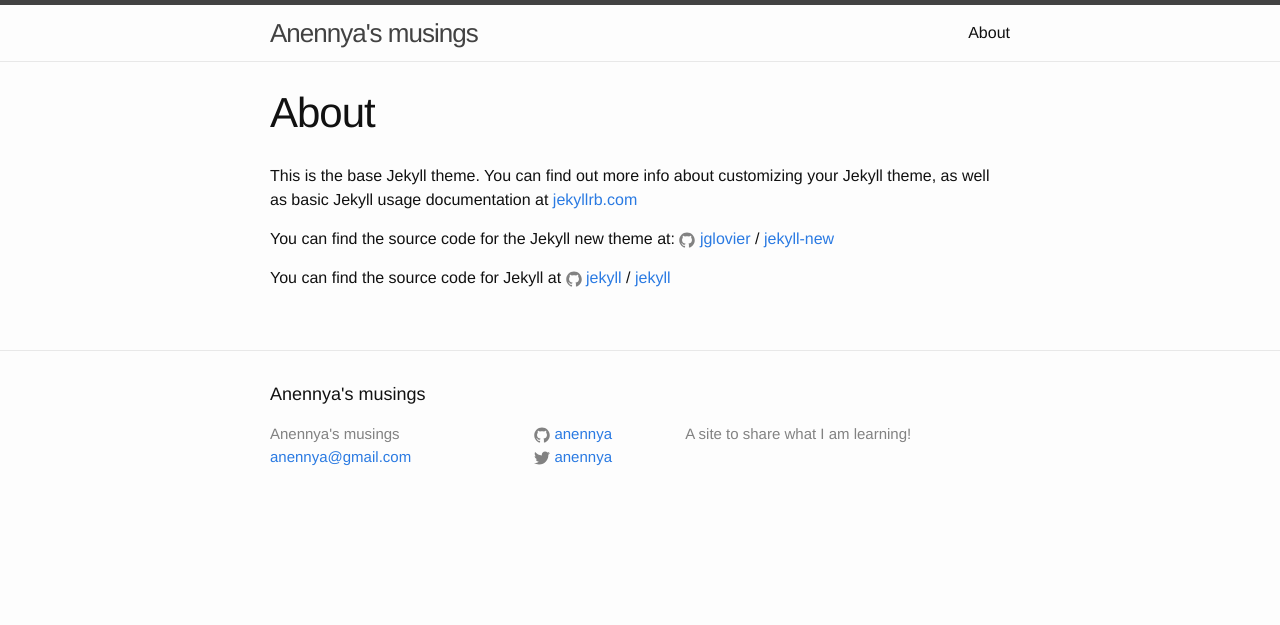
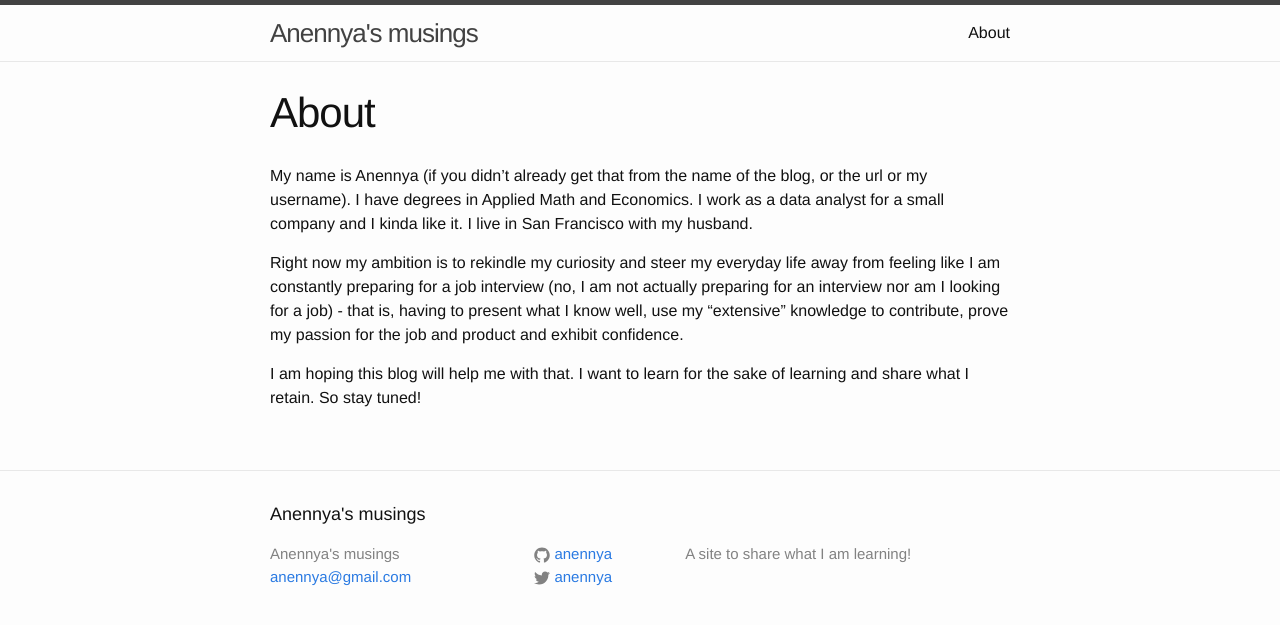
Before and after one commit to anennya/anennya.github.io, a Jekyll site: the page built from about.md, in a window 1280 px wide. Shown: the top 625 px of the page. Built offline with Jekyll 4.4.1, drawn with Linux system fonts in a browser that asks for light colours.

Commit message:
set up about me

```diff
--- a/about.md
+++ b/about.md
@@ -4,12 +4,11 @@ title: About
 permalink: /about/
 ---
 
-This is the base Jekyll theme. You can find out more info about customizing your Jekyll theme, as well as basic Jekyll usage documentation at [jekyllrb.com](http://jekyllrb.com/)
+My name is Anennya (if you didn't already get that from the name of the blog, or the url or my username).
+I have degrees in Applied Math and Economics. I work as a data analyst for a small company and I kinda like it.
+I live in San Francisco with my husband.
 
-You can find the source code for the Jekyll new theme at:
-{% include icon-github.html username="jglovier" %} /
-[jekyll-new](https://github.com/jglovier/jekyll-new)
 
-You can find the source code for Jekyll at
-{% include icon-github.html username="jekyll" %} /
-[jekyll](https://github.com/jekyll/jekyll)
+Right now my ambition is to rekindle my curiosity and steer my everyday life away from feeling like I am constantly preparing for a job interview (no, I am not actually preparing for an interview nor am I looking for a job) - that is, having to present what I know well, use my "extensive" knowledge to contribute, prove my passion for the job and product and exhibit confidence.
+
+I am hoping this blog will help me with that. I want to learn for the sake of learning and share what I retain. So stay tuned!
```
